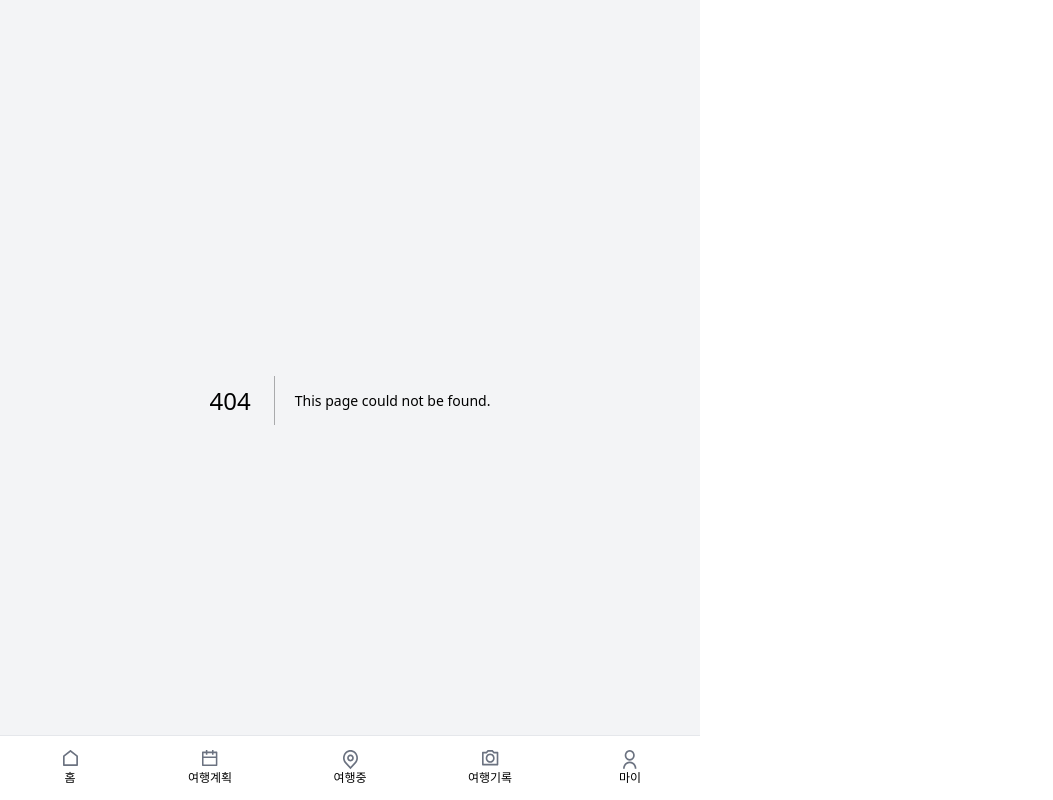
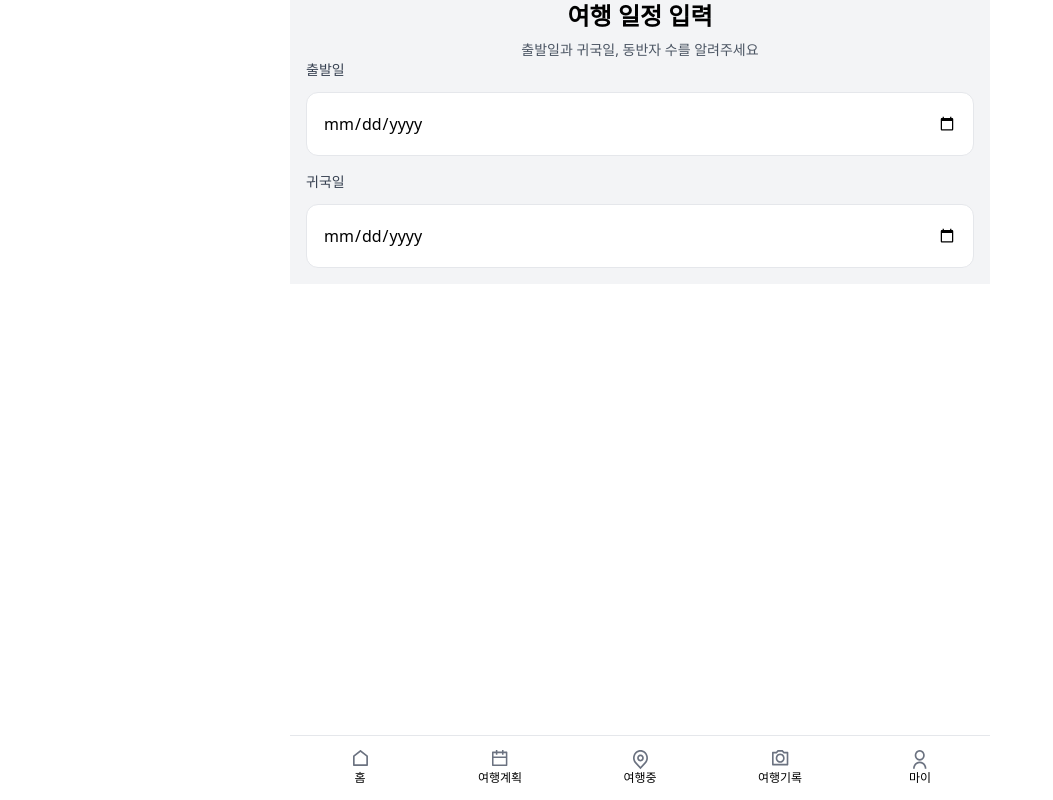
Before and after one commit to GoFOWD/2099-Trip, a Next.js app: page /planning/schedule in a window 1280 px wide. Before the commit this address had no page. Shown: the whole page, without its empty margins (0-1053 px from the left). Built offline with nearby package versions, Linux system fonts and the light colour scheme.

Commit message:
DB 스키마 수정 - 스케쥴 모델에서 방문 국가와 기존 국가 테이블과의 관계를 끊고 이번 여행에 대한 방문 국가 정보에 적합한 새로운 테이블 생성우 관계 형성

```diff
--- /dev/null
+++ b/src/app/planning/schedule/components/ScheduleInput.js
@@ -0,0 +1,45 @@
+'use client';
+import { useState } from 'react';
+
+export default function ScheduleInput({ addSchedule }) {
+	const [startDateInput, setStartDateInput] = useState();
+	const [endDateInput, setEndDateInput] = useState();
+	const [companion, setCompanion] = useState();
+
+	return (
+		<div className='px-4'>
+			<div className='flex flex-col justify-center items-center'>
+				<h2 className='font-bold text-2xl mb-2'>여행 일정 입력</h2>
+				<p className='text-sm text-[#4B5563]'>
+					출발일과 귀국일, 동반자 수를 알려주세요
+				</p>
+			</div>
+			<div className='flex flex-col'>
+				<label
+					htmlFor='startDate'
+					className='font-medium text-sm text-[#374151] mb-3'>
+					출발일
+				</label>
+				<input
+					type='date'
+					id='startDate'
+					value={startDateInput}
+					onChange={e => setStartDateInput(e.target.value)}
+					className='w-full h-16 bg-white rounded-xl border border-[#E5E7EB] mb-4 px-4'
+				/>
+				<label
+					htmlFor='startDate'
+					className='font-medium text-sm text-[#374151] mb-3'>
+					귀국일
+				</label>
+				<input
+					type='date'
+					id='startDate'
+					value={endDateInput}
+					onChange={e => setEndDateInput(e.target.value)}
+					className='w-full h-16 bg-white rounded-xl border border-[#E5E7EB] mb-4 px-4'
+				/>
+			</div>
+		</div>
+	);
+}
--- /dev/null
+++ b/src/app/planning/schedule/page.js
@@ -0,0 +1,7 @@
+import ScheduleInput from './components/ScheduleInput';
+
+export default async function schedule() {
+	const addSchedule = async () => {};
+
+	return <ScheduleInput />;
+}
```
Also changed, not shown: 2 other files (tests, documents, lock files or other folders).
